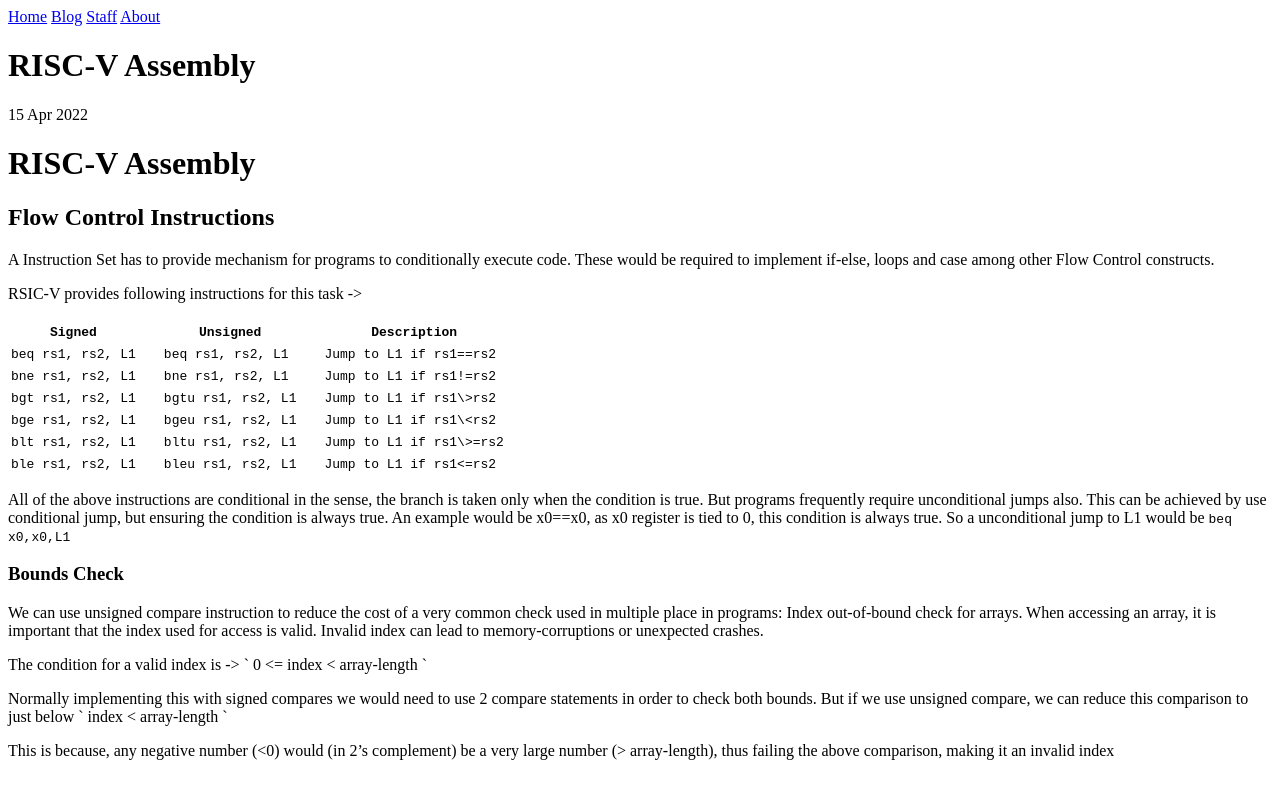
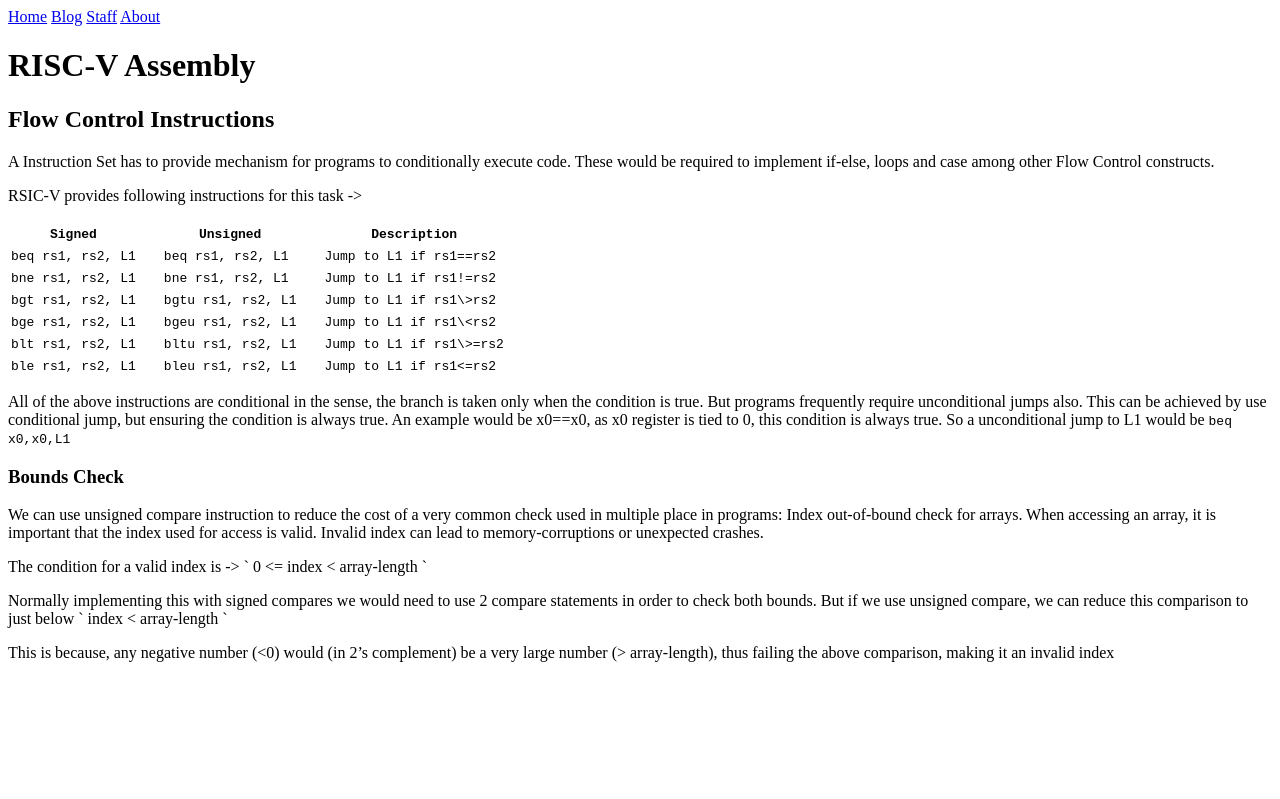
Before and after one commit to nextDesignd/nextDesignd.github.io, a Jekyll site: the page built from _posts/2022-04-15-RSIC-V-Assembly.md, in a window 1280 px wide. Shown: the top 799 px of the page. Built offline with Jekyll 4.4.1, drawn with Linux system fonts in a browser that asks for light colours.

Commit message:
fixes layout

```diff
--- a/_layouts/post.html
+++ b/_layouts/post.html
@@ -2,6 +2,5 @@
 layout: default
 ---
 <h1>{{ page.title }}</h1>
-<p>{{ page.date | date_to_string }}</p>
 
 {{ content }}
--- a/_posts/2022-04-15-RSIC-V-Assembly.md
+++ b/_posts/2022-04-15-RSIC-V-Assembly.md
@@ -3,7 +3,6 @@ layout: post
 title:  "RISC-V Assembly"
 categories:
 ---
-# RISC-V Assembly
 ## Flow Control Instructions
 A Instruction Set has to provide mechanism for programs to conditionally execute
 code. These would be required to implement if-else, loops and case among other
```
